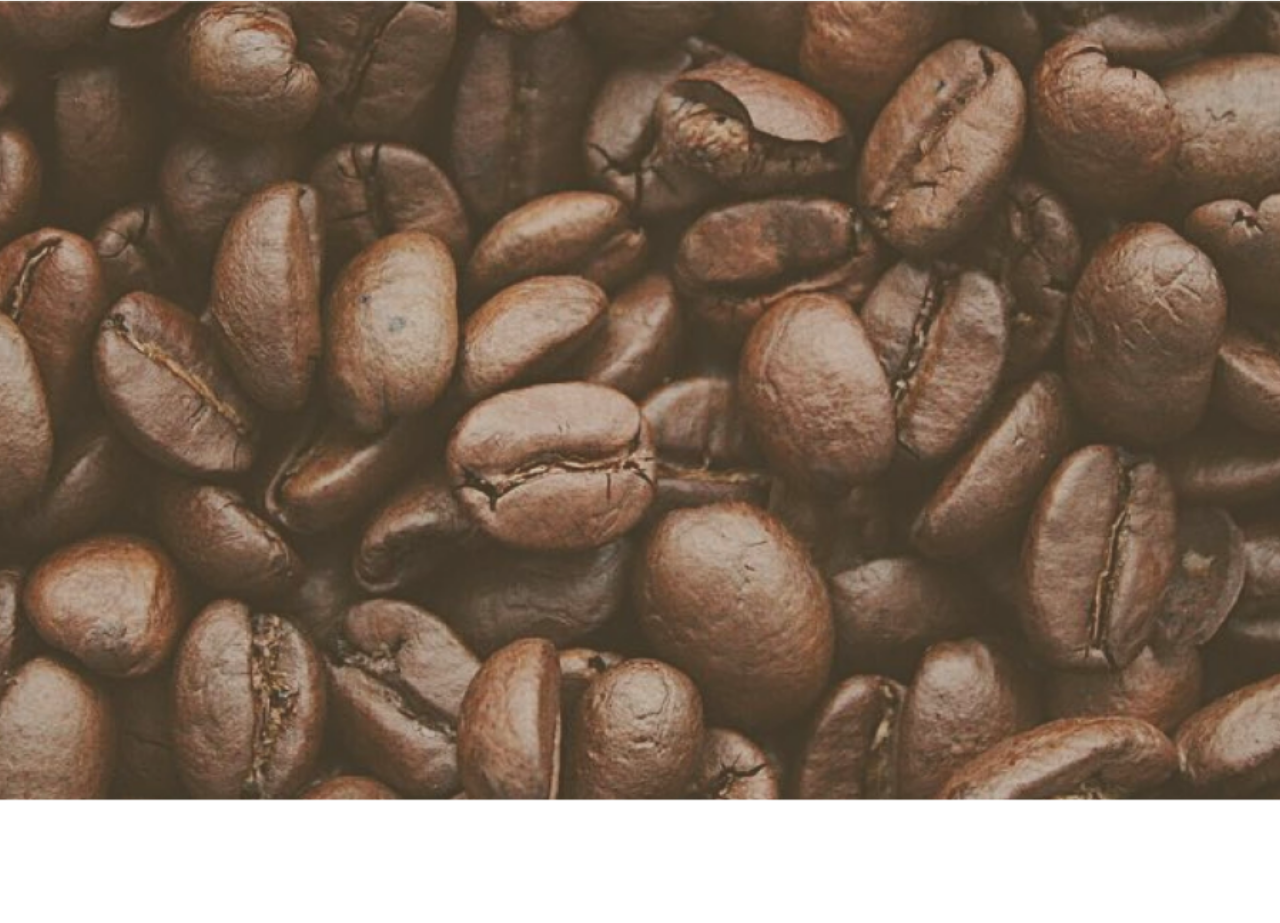
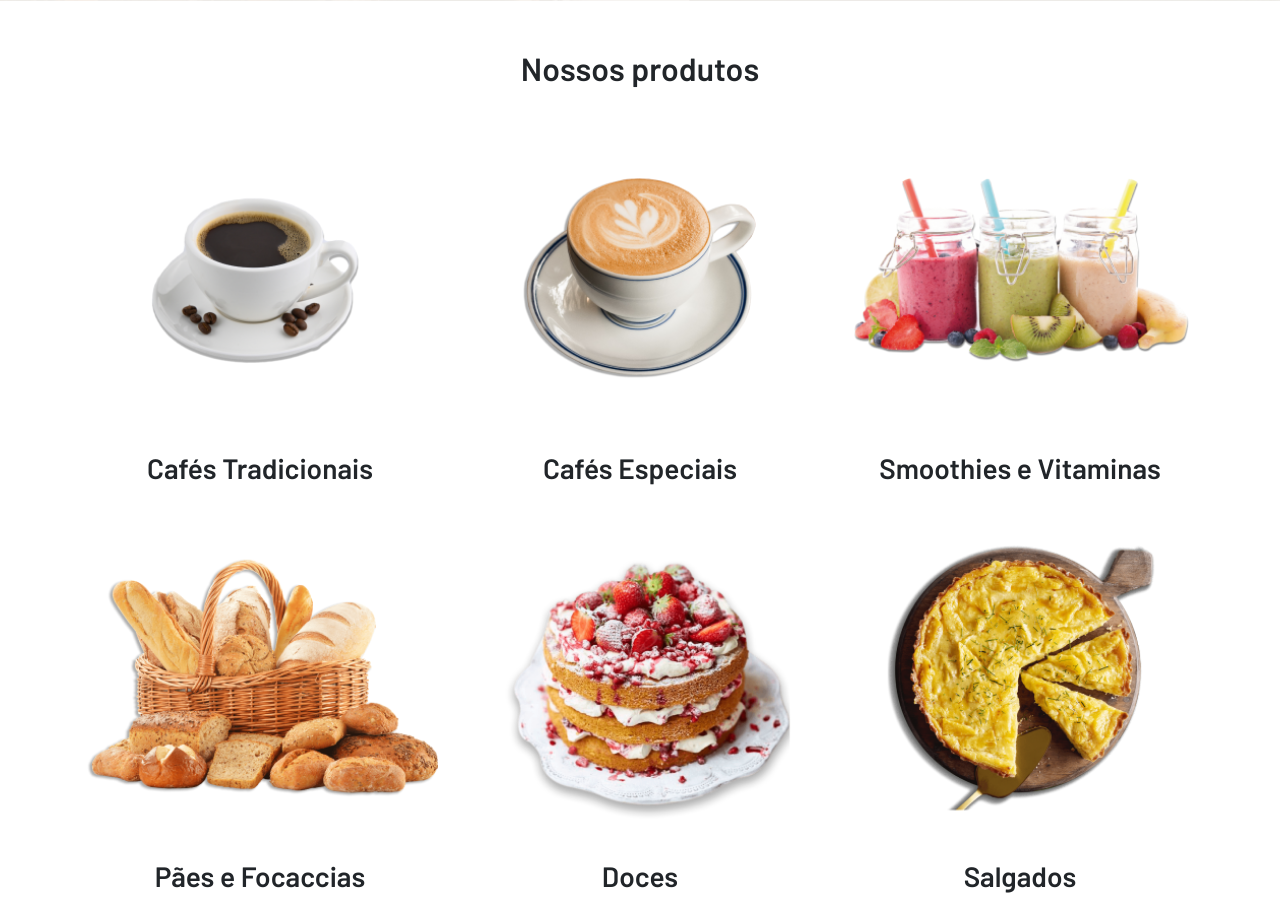
Before and after one commit to thalissongoncalves/Bootstrap, a plain HTML site: page Serenatto/index.html in a window 1280 px wide. Shown: the part 2249-3172 px from the top of the page. Drawn offline with nearby package versions, Linux system fonts and the light colour scheme.

Commit message:
Aplicado cards de produtos e modal

```diff
--- a/Serenatto/estilos.css
+++ b/Serenatto/estilos.css
@@ -54,6 +54,7 @@ input[type="checkbox"]:focus {
 
 .botao-padrao {
   background-color: var(--marrom-escuro);
+  color: black;
 }
 
 .botao-padrao:hover {
--- a/Serenatto/index.html
+++ b/Serenatto/index.html
@@ -108,6 +108,62 @@
         <h2 class="fw-bold">Portas abertas para todos os públicos.</h2>
         <p>Nosso espaço é aconchegante, pet friendly, preparado para receber crianças e pessoas com deficiência. Também oferecemos ambiente de coworking!</p>
       </div>
+    </section>
+
+    <section class="py-5">
+      <h2 class="fw-bold text-center pb-1">Nossos produtos</h2>
+
+      <div class="container text-center">
+
+        <div class="row">
+
+          <div class="card border-0 btn col-12 col-md-6 col-xl-4" data-bs-toggle="modal" data-bs-target="#modal-1">
+            <img src="./assets/produtos-cafe-tradicional.png" class="card-img-top" alt="Xícara de café preto">
+            <div class="card-body text-center">
+              <h3 class="card-text fw-bold">Cafés Tradicionais</h3>
+            </div>
+          </div>
+
+          <div class="card border-0 btn col-12 col-md-6 col-xl-4" data-bs-toggle="modal" data-bs-target="#modal-2">
+            <img src="./assets/produtos-cafe-especial.png" class="card-img-top" alt="Xícara de café especial">
+            <div class="card-body text-center">
+              <h3 class="card-text fw-bold">Cafés Especiais</h3>
+            </div>
+          </div>
+
+          <div class="card border-0 btn col-12 col-md-6 col-xl-4">
+            <img src="./assets/produtos-vitaminas.png" class="card-img-top" alt="3 Copos de Vitaminas e frutas do lado do copo">
+            <div class="card-body text-center">
+              <h3 class="card-text fw-bold">Smoothies e Vitaminas</h3>
+            </div>
+          </div>
+
+          <div class="card border-0 btn col-12 col-md-6 col-xl-4">
+            <img src="./assets/produtos-paes.png" class="card-img-top" alt="Cesta de pães e focaccias">
+            <div class="card-body text-center">
+              <h3 class="card-text fw-bold">Pães e Focaccias</h3>
+            </div>
+          </div>
+
+          <div class="card border-0 btn col-12 col-md-6 col-xl-4">
+            <img src="./assets/produtos-doces.png" class="card-img-top" alt="Bolo de morango">
+            <div class="card-body text-center">
+              <h3 class="card-text fw-bold">Doces</h3>
+            </div>
+          </div>
+
+          <div class="card border-0 btn col-12 col-md-6 col-xl-4">
+            <img src="./assets/produtos-salgados.png" class="card-img-top" alt="Torta de frango em cima de um prato marrom">
+            <div class="card-body text-center">
+              <h3 class="card-text fw-bold">Salgados</h3>
+            </div>
+          </div>
+
+        </div>
+
+      </div>
+
+
     </section>
 
     <section class="banners banner-3"></section>
@@ -237,6 +293,48 @@
     </div>
   </div>
 
+  <!-- Modal 1 -->
+
+  <div class="modal fade" id="modal-1" tabindex="-1" aria-labelledby="exampleModalLabel" aria-hidden="true">
+    <div class="modal-dialog">
+      <div class="modal-content">
+        <div class="modal-header">
+          <h2 class="modal-title fs-5 fw-bold" id="exampleModalLabel">Cafés Tradicionais</h2>
+          <button type="button" class="btn-close" data-bs-dismiss="modal" aria-label="Close"></button>
+        </div>
+        <div class="modal-body">
+          <img src="./assets/produtos-cafe-tradicional.png" class="w-100" alt="Xícara de café preto">
+          <p>O café Serenatto é conhecido por seus blends tradicionais e saborosos, que agradam aos amantes da bebida. Nossos grãos são cuidadosamente selecionados e torrados para produzir um aroma rico e sabor equilibrado.</p>
+          <p>Entre os cafés mais tradicionais da casa, destaca-se o "Café Serenatto", um blend exclusivo de grãos com notas de chocolate e caramelo. Outra opção popular é o "Café Italiano", um café expresso encorpado e intenso. Já o "Café Cappuccino" é uma escolha clássica para quem prefere uma bebida cremosa e suave.</p>
+        </div>
+        <div class="modal-footer mx-auto">
+          <button type="button" class="btn btn-secondary botao-padrao border-0" data-bs-dismiss="modal">Fechar Janela</button>
+        </div>
+      </div>
+    </div>
+  </div>
+
+  <!-- Modal 2 -->
+
+  <div class="modal fade" id="modal-2" tabindex="-1" aria-labelledby="exampleModalLabel" aria-hidden="true">
+    <div class="modal-dialog">
+      <div class="modal-content">
+        <div class="modal-header">
+          <h2 class="modal-title fs-5 fw-bold" id="exampleModalLabel">Cafés Especiais</h2>
+          <button type="button" class="btn-close" data-bs-dismiss="modal" aria-label="Close"></button>
+        </div>
+        <div class="modal-body">
+          <img src="./assets/produtos-cafe-especial.png" class="w-100" alt="Xícara de café preto">
+          <p>Somos conhecidos também por nossos cafés especiais, que são cuidadosamente preparados com grãos selecionados de alta qualidade e técnicas de preparo precisas.</p>
+          <p>Entre as opções de cafés especiais do Café & Bistrô Serenatto, destacamos o café aeropress, que é preparado com uma técnica de imersão e pressão, resultando em uma bebida de sabor intenso e aroma acentuado. Outra opção popular é o café Hario V60, que é preparado com um filtro de papel em formato de cone e resulta em uma bebida limpa e suave, ressaltando as notas sensoriais dos grãos. Além disso, oferecemos uma variedade de bebidas geladas, como o café gelado, que é preparado com grãos torrados escuros e servido com gelo e leite, resultando em uma bebida refrescante e saborosa.</p>
+        </div>
+        <div class="modal-footer mx-auto">
+          <button type="button" class="btn btn-secondary botao-padrao border-0" data-bs-dismiss="modal">Fechar Janela</button>
+        </div>
+      </div>
+    </div>
+  </div>
+
   <script src="https://cdn.jsdelivr.net/npm/bootstrap@5.3.0-alpha2/dist/js/bootstrap.bundle.min.js"
   integrity="sha384-qKXV1j0HvMUeCBQ+QVp7JcfGl760yU08IQ+GpUo5hlbpg51QRiuqHAJz8+BrxE/N"
   crossorigin="anonymous"></script>
```
